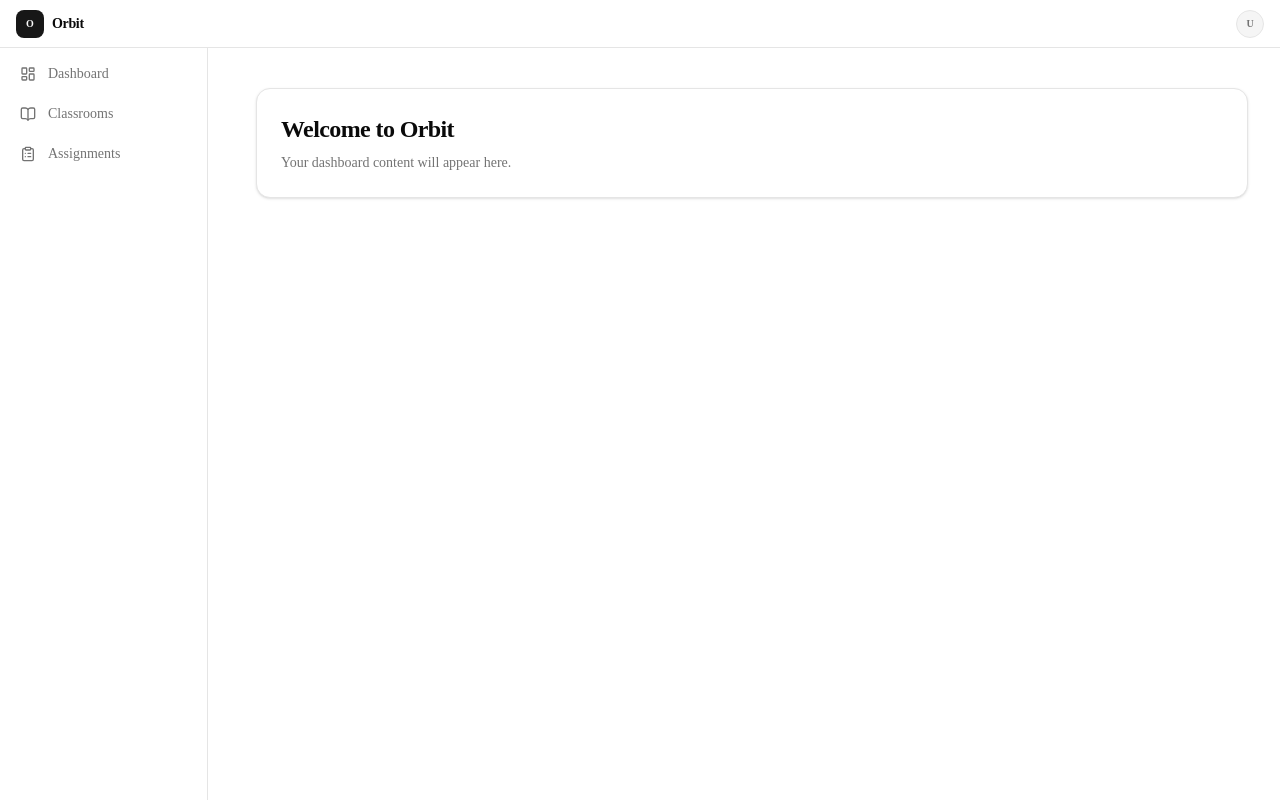
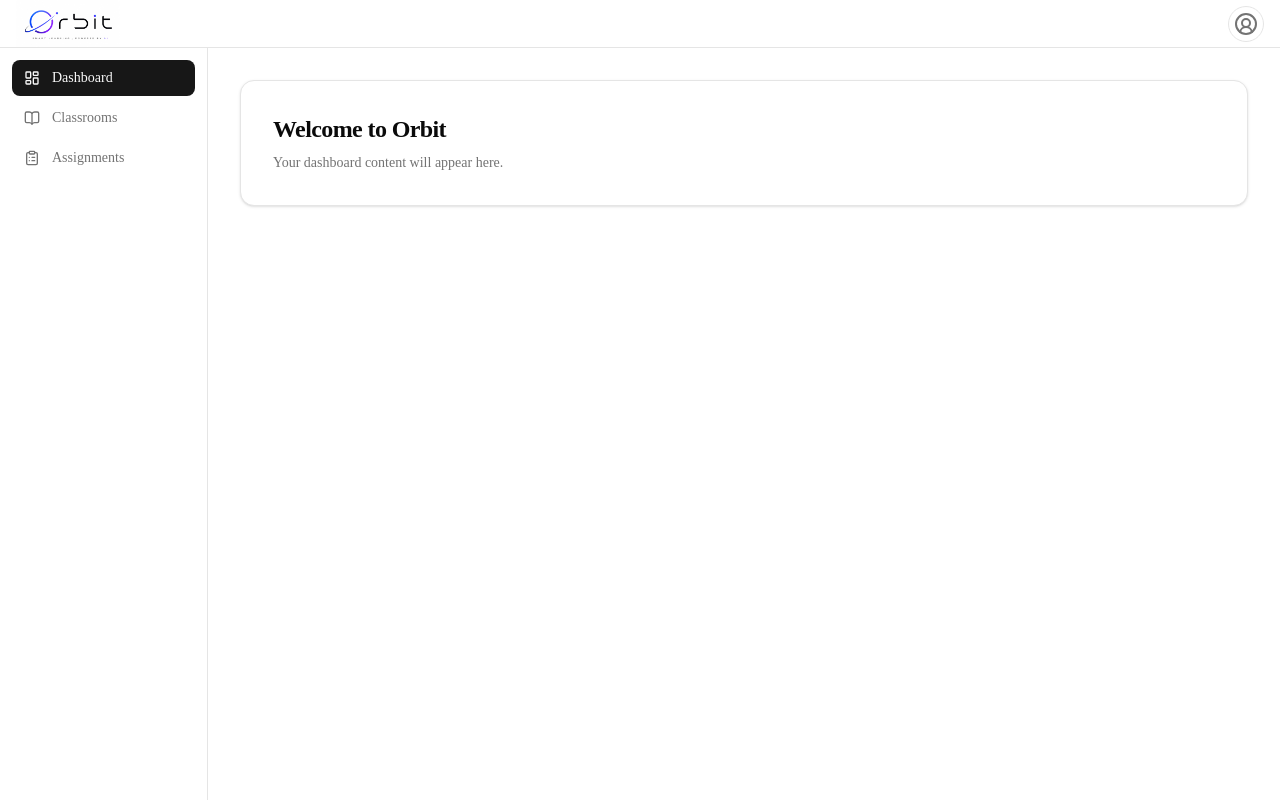
Before and after one commit to rudragosavi10/Orbit, a Next.js app: page /dashboard in a window 1280 px wide. Built offline with nearby package versions, Linux system fonts and the light colour scheme.

Commit message:
Connect Firebase authentication

```diff
--- a/app/dashboard/page.tsx
+++ b/app/dashboard/page.tsx
@@ -1,17 +1,5 @@
 import { AppShell } from "@/components/layout/app-shell";
 
 export default function DashboardPage() {
-  return (
-    <AppShell>
-      <section className="rounded-xl border border-border bg-card p-6 shadow-sm">
-        <h1 className="text-2xl font-semibold tracking-tight text-card-foreground">
-          Welcome to Orbit
-        </h1>
-
-        <p className="mt-2 text-sm text-muted-foreground">
-          Your dashboard content will appear here.
-        </p>
-      </section>
-    </AppShell>
-  );
+  return <AppShell />;
 }
--- a/components/layout/app-shell.tsx
+++ b/components/layout/app-shell.tsx
@@ -1,16 +1,20 @@
 "use client";
 
-import { useEffect, useState, type ReactNode } from "react";
+import { useEffect, useState } from "react";
 
 import { Navbar } from "@/components/layout/navbar";
-import { Sidebar } from "@/components/layout/sidebar";
+import {
+  Sidebar,
+  type SidebarSection,
+} from "@/components/layout/sidebar";
+import { AssignmentsContent } from "@/features/assignments/assignments-content";
+import { ClassroomsContent } from "@/features/classrooms/classrooms-content";
+import { DashboardContent } from "@/features/dashboard/dashboard-content";
 
-interface AppShellProps {
-  children: ReactNode;
-}
-
-export function AppShell({ children }: AppShellProps) {
+export function AppShell() {
   const [isSidebarOpen, setIsSidebarOpen] = useState(false);
+  const [activeSection, setActiveSection] =
+    useState<SidebarSection>("dashboard");
 
   useEffect(() => {
     function handleEscape(event: KeyboardEvent) {
@@ -27,14 +31,26 @@ export function AppShell({ children }: AppShellProps) {
   }, []);
 
   useEffect(() => {
-    if (window.innerWidth < 768) {
-      document.body.style.overflow = isSidebarOpen ? "hidden" : "";
-    }
+    document.body.style.overflow = isSidebarOpen ? "hidden" : "";
 
     return () => {
       document.body.style.overflow = "";
     };
   }, [isSidebarOpen]);
+
+  function renderActiveContent() {
+    switch (activeSection) {
+      case "classrooms":
+        return <ClassroomsContent />;
+
+      case "assignments":
+        return <AssignmentsContent />;
+
+      case "dashboard":
+      default:
+        return <DashboardContent />;
+    }
+  }
 
   return (
     <div className="min-h-screen bg-background text-foreground">
@@ -42,12 +58,14 @@ export function AppShell({ children }: AppShellProps) {
 
       <Sidebar
         isOpen={isSidebarOpen}
+        activeSection={activeSection}
         onClose={() => setIsSidebarOpen(false)}
+        onSectionChange={setActiveSection}
       />
 
-      <main className="min-h-screen pt-14 md:pl-56">
+      <main className="min-h-screen pt-12 md:pl-52">
         <div className="mx-auto w-full max-w-7xl p-4 md:p-6 lg:p-8">
-          {children}
+          {renderActiveContent()}
         </div>
       </main>
     </div>
--- a/components/layout/navbar.tsx
+++ b/components/layout/navbar.tsx
@@ -1,46 +1,47 @@
 "use client";
 
-import { Menu } from "lucide-react";
-
+import Image from "next/image";
+import { Menu, CircleUserRound } from "lucide-react";
 interface NavbarProps {
   onMenuClick: () => void;
 }
 
 export function Navbar({ onMenuClick }: NavbarProps) {
   return (
-    <header className="fixed inset-x-0 top-0 z-40 h-12 border-b border-border bg-background/95 backdrop-blur">
-      <div className="flex h-full items-center">
-        <div className="flex h-full w-52 items-center gap-2 px-3 md:px-4">
+    <header className="fixed inset-x-0 top-0 z-40 h-12 bg-background/95 backdrop-blur">
+      <div className="relative z-10 flex h-full items-center justify-between">
+        <div className="flex h-full w-52 items-center px-3 md:px-4">
           <button
             type="button"
             onClick={onMenuClick}
             aria-label="Open sidebar"
-            className="inline-flex h-8 w-8 items-center justify-center rounded-md text-muted-foreground transition-colors hover:bg-muted hover:text-foreground md:hidden"
+            className="mr-2 inline-flex h-8 w-8 items-center justify-center rounded-md text-muted-foreground transition-colors hover:bg-muted hover:text-foreground md:hidden"
           >
             <Menu className="h-4 w-4" />
           </button>
 
-          <div className="flex items-center gap-2">
-            <div className="flex h-7 w-7 items-center justify-center rounded-md bg-primary text-[10px] font-bold text-primary-foreground">
-              O
-            </div>
-
-            <span className="text-sm font-semibold tracking-tight text-foreground">
-              Orbit
-            </span>
-          </div>
+          <Image
+            src="/orbit-logo.png.jpeg"
+            alt="Orbit logo"
+            width={230}
+            height={60}
+            priority
+            className="h-13 w-auto object-contain"
+          />
         </div>
 
-        <div className="flex flex-1 items-center justify-end px-3 md:px-4">
+        <div className="flex items-center px-3 md:px-4">
           <button
-            type="button"
-            aria-label="User profile"
-            className="flex h-7 w-7 items-center justify-center rounded-full border border-border bg-muted text-[10px] font-semibold text-muted-foreground transition-colors hover:bg-accent hover:text-foreground"
-          >
-            U
-          </button>
+  type="button"
+  aria-label="User profile"
+  className="flex h-9 w-9 items-center justify-center rounded-full border border-border bg-background text-muted-foreground transition-colors hover:bg-accent hover:text-foreground"
+>
+  <CircleUserRound className="h-6 w-6" />
+</button>
         </div>
       </div>
+
+      <div className="absolute inset-x-0 bottom-0 z-20 h-px bg-border" />
     </header>
   );
 }
--- a/components/layout/sidebar.tsx
+++ b/components/layout/sidebar.tsx
@@ -1,31 +1,65 @@
 "use client";
 
-import { BookOpen, ClipboardList, LayoutDashboard, X } from "lucide-react";
+import {
+  BookOpen,
+  ClipboardList,
+  LayoutDashboard,
+  X,
+  type LucideIcon,
+} from "lucide-react";
+
+export type SidebarSection =
+  | "dashboard"
+  | "classrooms"
+  | "assignments";
 
 interface SidebarProps {
   isOpen: boolean;
+  activeSection: SidebarSection;
   onClose: () => void;
+  onSectionChange: (section: SidebarSection) => void;
 }
 
-const navigationItems = [
+interface NavigationItem {
+  label: string;
+  section: SidebarSection;
+  icon: LucideIcon;
+}
+
+const navigationItems: NavigationItem[] = [
   {
     label: "Dashboard",
+    section: "dashboard",
     icon: LayoutDashboard,
   },
   {
     label: "Classrooms",
+    section: "classrooms",
     icon: BookOpen,
   },
   {
     label: "Assignments",
+    section: "assignments",
     icon: ClipboardList,
   },
 ];
 
-export function Sidebar({ isOpen, onClose }: SidebarProps) {
+export function Sidebar({
+  isOpen,
+  activeSection,
+  onClose,
+  onSectionChange,
+}: SidebarProps) {
+  function handleNavigation(section: SidebarSection) {
+    onSectionChange(section);
+
+    if (window.innerWidth < 768) {
+      onClose();
+    }
+  }
+
   return (
     <>
-      {/* Overlay */}
       <button
         type="button"
         aria-label="Close sidebar overlay"
@@ -37,43 +71,52 @@ export function Sidebar({ isOpen, onClose }: SidebarProps) {
         }`}
       />
 
-      {/* Sidebar */}
       <aside
-        className={`fixed left-0 top-12 bottom-0 z-50 w-52 bg-background border-r border-border transition-transform duration-300 ease-in-out md:translate-x-0 ${
+        className={`fixed left-0 bottom-0 top-12 z-50 w-52 border-r border-border bg-background transition-transform duration-300 ease-in-out md:translate-x-0 ${
           isOpen ? "translate-x-0" : "-translate-x-full"
         }`}
       >
-        {/* Mobile Header */}
         <div className="flex h-12 items-center justify-between border-b border-border px-3 md:hidden">
           <div className="flex items-center gap-2">
             <div className="flex h-7 w-7 items-center justify-center rounded-md bg-primary text-[10px] font-bold text-primary-foreground">
               O
             </div>
 
-            <span className="text-sm font-semibold">
+            <span className="text-sm font-semibold tracking-tight text-foreground">
               Orbit
             </span>
           </div>
 
           <button
+            type="button"
             onClick={onClose}
-            className="flex h-8 w-8 items-center justify-center rounded-md hover:bg-muted"
+            aria-label="Close sidebar"
+            className="inline-flex h-8 w-8 items-center justify-center rounded-md text-muted-foreground transition-colors hover:bg-muted hover:text-foreground"
           >
             <X className="h-4 w-4" />
           </button>
         </div>
 
-        <nav className="space-y-1 p-2">
-          {navigationItems.map(({ label, icon: Icon }) => (
-            <button
-              key={label}
-              onClick={onClose}
-              className="flex h-9 w-full items-center gap-3 rounded-md px-3 text-sm text-muted-foreground transition-colors hover:bg-muted hover:text-foreground"
-            >
-              <Icon className="h-4 w-4" />
-              <span>{label}</span>
-            </button>
-          ))}
+        <nav className="space-y-1 p-3">
+          {navigationItems.map(({ label, section, icon: Icon }) => {
+            const isActive = activeSection === section;
+
+            return (
+              <button
+                key={section}
+                type="button"
+                onClick={() => handleNavigation(section)}
+                className={`flex h-9 w-full items-center gap-3 rounded-md px-3 text-left text-sm font-medium transition-colors ${
+                  isActive
+                    ? "bg-primary text-primary-foreground"
+                    : "text-muted-foreground hover:bg-muted hover:text-foreground"
+                }`}
+              >
+                <Icon className="h-4 w-4 shrink-0" />
+                <span>{label}</span>
+              </button>
+            );
+          })}
         </nav>
       </aside>
     </>
--- /dev/null
+++ b/features/assignments/assignments-content.tsx
@@ -0,0 +1,13 @@
+export function AssignmentsContent() {
+  return (
+    <section className="rounded-xl border border-border bg-card p-6 shadow-sm md:p-8">
+      <h1 className="text-2xl font-bold tracking-tight text-foreground">
+        Welcome to Orbit
+      </h1>
+
+      <p className="mt-2 text-sm text-muted-foreground">
+        Your assignment content will appear here.
+      </p>
+    </section>
+  );
+}
--- /dev/null
+++ b/features/classrooms/classrooms-content.tsx
@@ -0,0 +1,13 @@
+export function ClassroomsContent() {
+  return (
+    <section className="rounded-xl border border-border bg-card p-6 shadow-sm md:p-8">
+      <h1 className="text-2xl font-bold tracking-tight text-foreground">
+        Welcome to Orbit
+      </h1>
+
+      <p className="mt-2 text-sm text-muted-foreground">
+        Your classroom content will appear here.
+      </p>
+    </section>
+  );
+}
--- /dev/null
+++ b/features/dashboard/dashboard-content.tsx
@@ -0,0 +1,13 @@
+export function DashboardContent() {
+  return (
+    <section className="rounded-xl border border-border bg-card p-6 shadow-sm md:p-8">
+      <h1 className="text-2xl font-bold tracking-tight text-foreground">
+        Welcome to Orbit
+      </h1>
+
+      <p className="mt-2 text-sm text-muted-foreground">
+        Your dashboard content will appear here.
+      </p>
+    </section>
+  );
+}
```
Also changed, not shown: public/orbit-logo.png.jpeg (added).
